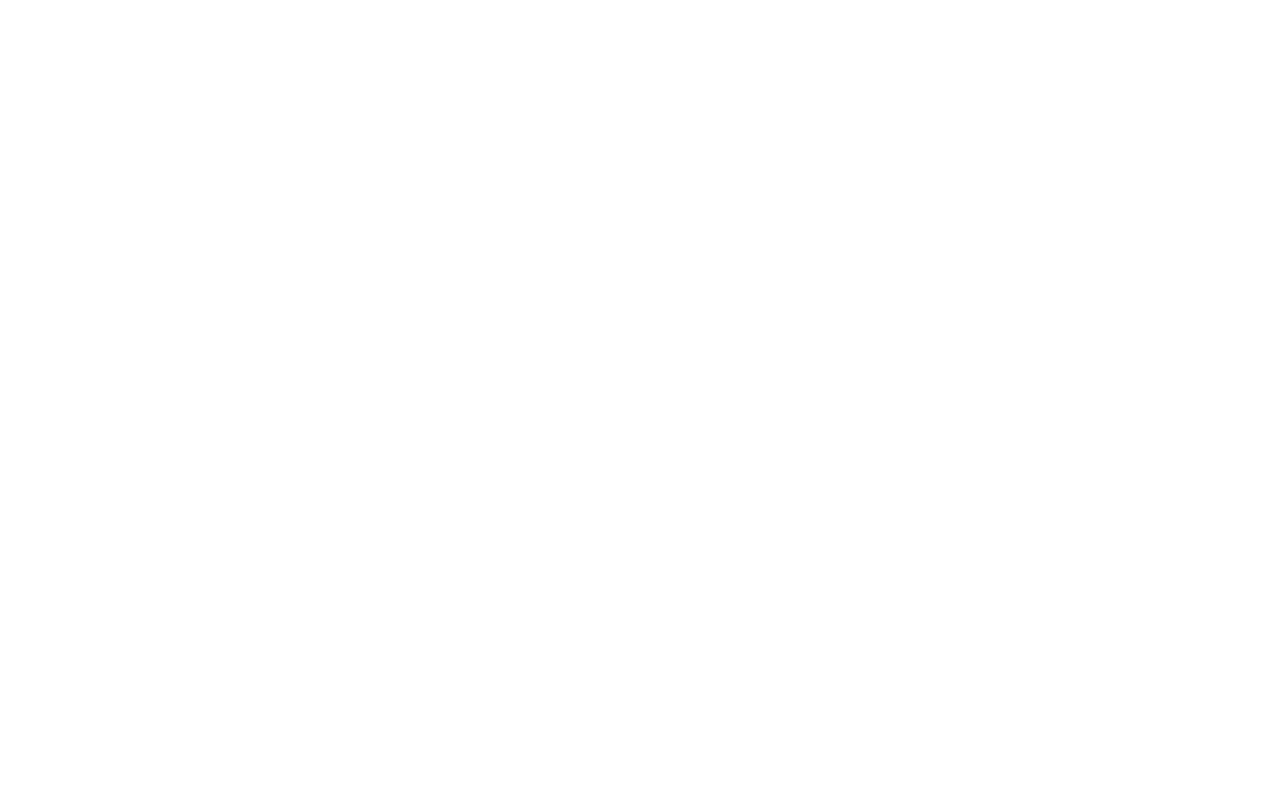
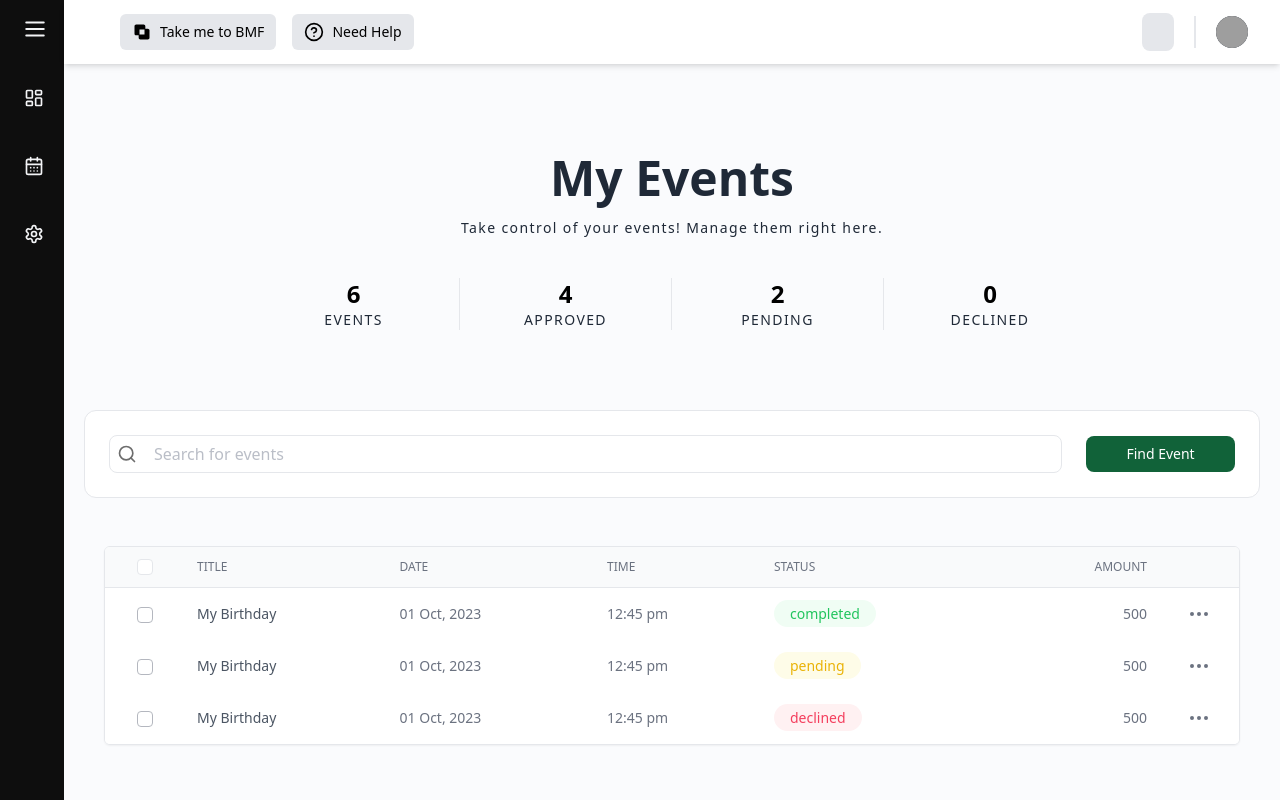
Before and after one commit to Vuyo19/link-agora-user, a React (Vite) app in the folder frontend/: page /viewmyevents in a window 1280 px wide. Before the commit this address had no page. Built offline with nearby package versions, Linux system fonts and the light colour scheme; grey boxes are pictures that could not be loaded; some icons are missing.

Commit message:
“Frontend-changes”

```diff
--- a/frontend/src/App.jsx
+++ b/frontend/src/App.jsx
@@ -12,12 +12,13 @@
 import NavBar from "./components/Exterior/Navbar/NavBar";
 import "./App.css";
 import LoginLayout from "./pages/LoginLayout";
+import ViewMyEvents from "./pages/Sub-Pages/ViewMyEvents";
 
 const App = () => {
   const location = useLocation();
 
   // Define routes that should show the navbar and sidebar
-  const showNavRoutes = ["/", "/schedule", "/settings", "/profile", "/needhelp", "/upcomingevents", "/noti"];
+  const showNavRoutes = ["/", "/schedule", "/settings", "/profile", "/needhelp", "/upcomingevents", "/noti","/viewmyevents"];
 
   // Check if the current route should show the navbar and sidebar
   const shouldShowNav = showNavRoutes.includes(location.pathname);
@@ -35,7 +36,10 @@
             <Route path="/profile" element={<Profile />} />
             <Route path="/needhelp" element={<NeedHelp />} />
             <Route path="/upcomingevents" element={<UpcomingEvents />} />
+            {/* Sub-Pages */}
             <Route path="/noti" element={<Noti />} />
+            <Route path="/viewmyevents" element={<ViewMyEvents />} />
+
             {/* Use the layout for the login page */}
             <Route
               path="/login"
--- a/frontend/src/components/Calendar/EventModal.jsx
+++ b/frontend/src/components/Calendar/EventModal.jsx
@@ -1,7 +1,7 @@
 import React, { useContext, useState } from "react";
 import GlobalContext from "../../context/GlobalContext";
 import { X } from "lucide-react";
-import { Upload } from 'lucide-react';
+import { Upload } from "lucide-react";
 import { AiFillStar } from "react-icons/ai";
 import MyTimePicker from "./MyTimePicker";
 import DropdownButton from "../Button/DropdownButton";
@@ -402,7 +402,7 @@
                 class="flex flex-col items-center justify-center w-full h-52 mt-2 mb-[3rem] border-2 border-gray-300 border-dashed rounded-lg cursor-pointer bg-gray-50 hover:bg-gray-100"
               >
                 <div class="flex flex-col items-center justify-center pt-5 pb-6">
-                < Upload size={24} color="#6B7280"/>
+                  <Upload size={24} color="#6B7280" />
                   <p class="mb-2 mt-4 text-sm text-gray-500">
                     <span class="font-semibold">Click to upload</span> or drag
                     and drop
--- a/frontend/src/components/Search Bar/SearchBar.jsx
+++ b/frontend/src/components/Search Bar/SearchBar.jsx
@@ -1,15 +1,11 @@
-import React from 'react'
+import React from "react";
 import { FiSearch } from "react-icons/fi";
-
 
 const SearchBar = () => {
   return (
-
     <div>
-  <h1 className="text-5xl font-semibold text-gray-800 mt-8 mb-10">Upcoming Events</h1>
-
       <div class="flex items-center p-6 space-x-6 rounded-xl bg-white border-gray-200 border mb-12">
-          <div class="relative flex items-center mt-6 md:mt-0">
+        <div class="relative w-full flex items-center mt-6 md:mt-0">
           <span class="absolute">
             <FiSearch className="w-5 h-5 ml-2" color="#6d6d6d" />
           </span>
@@ -17,31 +13,28 @@
           <input
             type="text"
             placeholder="Search for events"
-              class="block w-full py-1.5 pr-5 text-gray-700 bg-white border border-gray-200 rounded-lg md:w-80 placeholder-gray-400/70 pl-11 rtl:pr-11 rtl:pl-5  focus:border-blue-400  focus:ring-blue-300 focus:outline-none focus:ring focus:ring-opacity-40"
+            class="block w-full py-1.5 pr-5 text-gray-700 bg-white border border-gray-200 rounded-lg  placeholder-gray-400/70 pl-11 rtl:pr-11 rtl:pl-5  focus:border-blue-400  focus:ring-blue-300 focus:outline-none focus:ring focus:ring-opacity-40"
           />
         </div>
-          <div class="bg-[#116239] w-24  h-9 text-white text-sm rounded-lg hover:bg-[#8A2623] cursor-pointer flex items-center justify-center">
-  <span>Find Events</span>
+
+        <div class="bg-[#116239] w-44  h-9 text-white text-sm rounded-lg hover:bg-[#8A2623] cursor-pointer flex items-center justify-center">
+          <span>Find Event</span>
         </div>
 
+        {/* <div class=" w-16 h-16 text-black flex items-center justify-center rounded-lg cursor-pointer hover:bg-gray-200">
+            <span>List</span>
+          </div> */}
 
-          <div class=" w-16 h-16 text-black flex items-center justify-center rounded-lg cursor-pointer hover:bg-gray-200">
-            <span>List</span>
-          </div>
+        {/* <div class=" w-16 h-16 text-black flex items-center justify-center rounded-lg cursor-pointer hover:bg-gray-200">
+            <span>Month</span>
+          </div> */}
 
-          <div class=" w-16 h-16 text-black flex items-center justify-center rounded-lg cursor-pointer hover:bg-gray-200">
-            <span>Month</span>
-          </div>
-
-          <div class=" w-16 h-16 text-black flex items-center justify-center rounded-lg cursor-pointer hover:bg-gray-200">
+        {/* <div class=" w-16 h-16 text-black flex items-center justify-center rounded-lg cursor-pointer hover:bg-gray-200">
             <span>Day</span>
+          </div> */}
       </div>
     </div>
-</div>
+  );
+};
 
-
-
-  )
-}
-
-export default SearchBar
+export default SearchBar;
--- /dev/null
+++ b/frontend/src/components/Spotlight Features/MyEventItem.jsx
@@ -0,0 +1,45 @@
+import React from 'react';
+
+const MyEventItem = ({ title, date, time, status, amount, uniqueKey, textColor, bgColor }) => {
+  const statusStyle = {
+    color: textColor || 'green', // Default to green if no textColor is provided
+    backgroundColor: bgColor || 'lightgreen', // Default to lightgreen if no bgColor is provided
+  };
+
+  return (
+    <tbody className="text-sm bg-white divide-y divide-gray-200" key={uniqueKey}>
+      {/* Row-Item-1 */}
+      <tr>
+        <td className="w-20 px-3 py-4 text-center">
+          <input type="checkbox" name="select" className="w-4 h-4 rounded opacity-50" />
+        </td>
+        {/* Row Items */}
+        <td className="px-3 py-4 text-gray-600 ">{title}</td>
+        <td className="px-3 py-4 text-gray-500 ">{date}</td>
+        <td className="px-3 py-4 text-gray-500 ">{time}</td>
+        <td className="px-3 py-4">
+          <span
+            className="px-4 py-1 text-sm rounded-full"
+            style={statusStyle}
+          >
+            {status}
+          </span>
+        </td>
+        <td className="px-3 py-4 text-right text-gray-500 ">{amount}</td>
+        {/* //---- end of Row Items ----// */}
+        <td className="w-20 px-3 py-2 text-center text-gray-500 ">
+          <div className="flex place-content-center">
+            <a href="#!">
+              <svg className="w-6 h-6" fill="none" viewBox="0 0 24 24" stroke="currentColor">
+                <path stroke-linecap="round" stroke-linejoin="round" stroke-width="2" d="M5 12h.01M12 12h.01M19 12h.01M6 12a1 1 0 11-2 0 1 1 0 012 0zm7 0a1 1 0 11-2 0 1 1 0 012 0zm7 0a1 1 0 11-2 0 1 1 0 012 0z"></path>
+              </svg>
+            </a>
+          </div>
+        </td>
+      </tr>
+      {/* //---- end of Row-Item-1 ----// */}
+    </tbody>
+  );
+}
+
+export default MyEventItem;
--- /dev/null
+++ b/frontend/src/components/Spotlight Features/MyEvents.jsx
@@ -0,0 +1,77 @@
+import React from "react";
+import MyEventItem from "./MyEventItem";
+
+function MyEvents({ row1, row2, row3, row4, row5 }) {
+  return (
+    <div class="w-full px-5 mx-auto lg:container">
+      <div class="w-full-lg mx-auto">
+        <div class="w-full my-10 overflow-x-auto border border-gray-200  rounded-md shadow-sm">
+          <table class="min-w-full bg-white rounded whitespace-nowrap">
+            <thead class="border-b bg-gray-50">
+              <tr class="">
+                <th class="px-3 py-3 text-center ">
+                  <div class="flex place-content-center">
+                    <input
+                      type="checkbox"
+                      name="select_all"
+                      id="select_all"
+                      class="w-4 h-4 text-indigo-500 border border-gray-200 rounded focus:border-indigo-500 focus:ring focus:ring-indigo-500 focus:ring-opacity-50 dark:border-gray-700"
+                    />
+                  </div>
+                </th>
+                <th class="px-3 py-3 text-xs font-normal text-left text-gray-500 uppercase align-middle">
+                  {row1}
+                </th>
+                <th class="px-3 py-3 text-xs font-normal text-left text-gray-500 uppercase align-middle">
+                  {row2}
+                </th>
+                <th class="px-3 py-3 text-xs font-normal text-left text-gray-500 uppercase align-middle">
+                  {row3}
+                </th>
+                <th class="px-3 py-3 text-xs font-normal text-left text-gray-500 uppercase align-middle">
+                  {row4}
+                </th>
+                <th class="px-3 py-3 text-xs font-normal text-right text-gray-500 uppercase align-middle">
+                  {row5}
+                </th>
+                <th class="px-3 py-3 text-xs font-normal text-left text-gray-500 uppercase align-middle"></th>
+              </tr>
+            </thead>
+            {/* InserT Row Item */}
+            <MyEventItem
+              title="My Birthday"
+              date="01 Oct, 2023"
+              time="12:45 pm"
+              status="completed"
+              amount="500"
+              textColor="rgb(34 197 94)" // Custom text color
+              bgColor="rgb(240 253 244)" // Custom background color
+            />
+
+            <MyEventItem
+              title="My Birthday"
+              date="01 Oct, 2023"
+              time="12:45 pm"
+              status="pending"
+              amount="500"
+              textColor="rgb(234 179 8)" // Custom text color
+              bgColor="rgb(254 252 232)" // Custom background color
+            />
+
+            <MyEventItem
+              title="My Birthday"
+              date="01 Oct, 2023"
+              time="12:45 pm"
+              status="declined"
+              amount="500"
+              textColor="rgb(244 63 94)" // Custom text color
+              bgColor="rgb(255 241 242)" // Custom background color
+            />
+          </table>
+        </div>
+      </div>
+    </div>
+  );
+}
+
+export default MyEvents;
--- /dev/null
+++ b/frontend/src/components/Statistics/Stats.jsx
@@ -0,0 +1,36 @@
+import React from 'react'
+
+export const Stats = () => {
+    return (
+      <div class="px-4 py-8 mx-auto sm:max-w-xl md:max-w-full lg:max-w-screen-xl md:px-4 lg:px-36 lg:py-10">
+
+        <div class="grid grid-cols-2 row-gap-4 md:grid-cols-4">
+
+          <div class="text-center md:border-r">
+            <h6 class="text-lg font-bold lg:text-xl xl:text-2xl">6</h6>
+            <p class="text-md font-medium tracking-widest text-gray-800 uppercase lg:text-sm">
+              Events
+            </p>
+          </div>
+          <div class="text-center md:border-r">
+            <h6 class="text-lg font-bold lg:text-xl xl:text-2xl">4</h6>
+            <p class="text-md font-medium tracking-widest text-gray-800 uppercase lg:text-sm">
+              Approved
+            </p>
+          </div>
+          <div class="text-center md:border-r">
+            <h6 class="text-lg font-bold lg:text-xl xl:text-2xl">2</h6>
+            <p class="text-md font-medium tracking-widest text-gray-800 uppercase lg:text-sm">
+              Pending
+            </p>
+          </div>
+          <div class="text-center">
+            <h6 class="text-lg font-bold lg:text-xl xl:text-2xl">0</h6>
+            <p class="text-md font-medium tracking-widest text-gray-800 uppercase lg:text-sm">
+              Declined
+            </p>
+          </div>
+        </div>
+      </div>
+    );
+  };
--- /dev/null
+++ b/frontend/src/pages/Sub-Pages/ViewMyEvents.jsx
@@ -0,0 +1,44 @@
+import React from "react";
+import SearchBar from "../../components/Search Bar/SearchBar";
+import MyEvents from "../../components/Spotlight Features/MyEvents";
+import { Stats } from "../../components/Statistics/Stats";
+
+const ViewMyEvents = () => {
+  return (
+    <div className="flex items-center h-full bg-[#fafbfd]">
+      {/* Flex Container for Horizontal Alignment */}
+      <div className="flex flex-col w-full">
+        {/* Top Section */}
+        <div className="w-full bg-[#fafbfd] px-5 z-10">
+          <div className="w-full px-5 mx-auto lg:container">
+            <div className="flex justify-center items-center">
+              <h1 className="text-5xl font-semibold text-gray-800">
+                My Events
+              </h1>
+            </div>
+            <div className="flex justify-center items-center">
+              <p className="text-md font-medium tracking-widest text-gray-800 lg:text-sm mt-4">
+                Take control of your events! Manage them right here.
+              </p>
+            </div>
+            <Stats />
+          </div>
+        </div>
+
+        {/* Table Section */}
+        <div className="w-full h-[300px]  px-5 mx-auto lg:container mt-10"> {/* Add margin-top to separate the sections */}
+          <SearchBar />
+          <MyEvents
+            row1="Title"
+            row2="Date"
+            row3="Time"
+            row4="Status"
+            row5="Amount"
+          />
+        </div>
+      </div>
+    </div>
+  );
+};
+
+export default ViewMyEvents;
```
Also changed, not shown: frontend/src/components/Button/DashboardButton.jsx (+8 -10 lines), frontend/src/pages/Dashboard/Dashboard.jsx (+11 -6 lines). Lines whose indentation alone changed are shown as unchanged.
